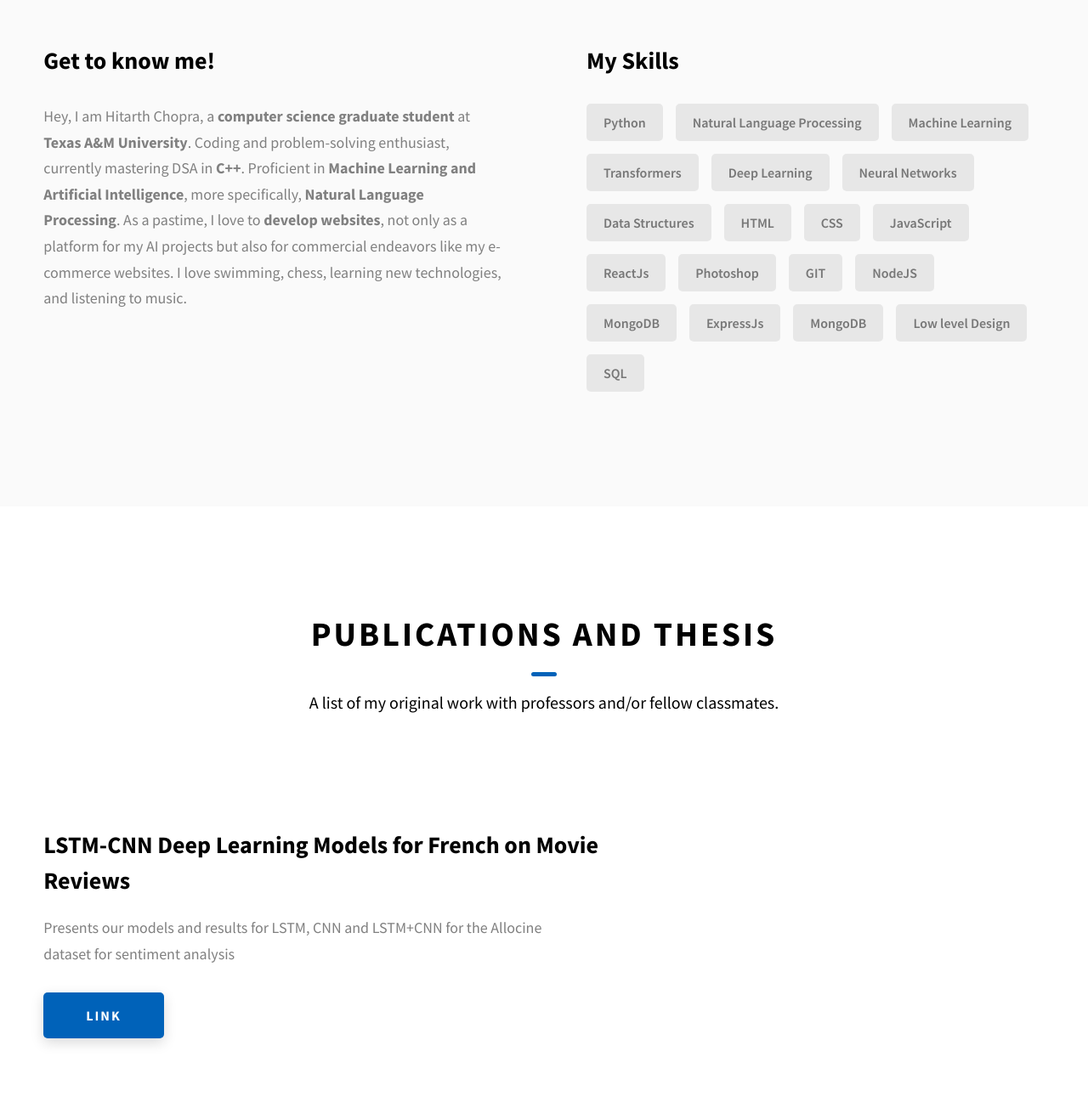
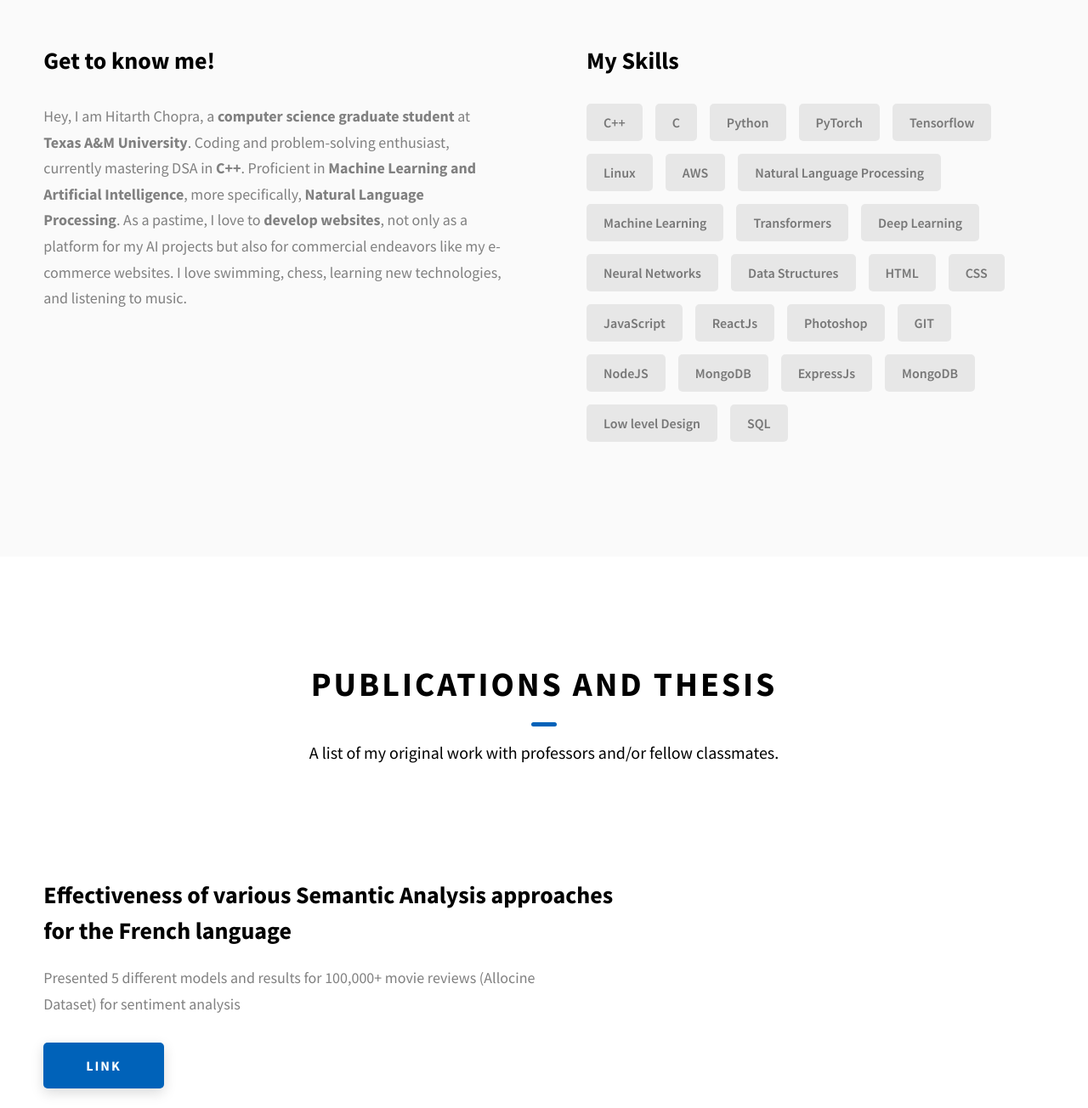
Before and after one commit to Hitarth24/DOPEFOLIO, a website: page index.html in a window 1280 px wide. Shown: the part 1020-2324 px from the top of the page at 85% size. Drawn offline with Linux system fonts and the light colour scheme.

Commit message:
Update index.html

```diff
--- a/index.html
+++ b/index.html
@@ -118,7 +118,7 @@
          <div class="home-hero__social">
           <a href="https://codeforces.com/profile/abmorpheus" class="home-hero__social-icon-link">
             <img
-              src="./assets/png/lclogo.png"
+              src="./assets/png/cflogo.png"
               alt="icon"
               class="home-hero__social-icon"
             />
@@ -151,7 +151,13 @@ I love swimming, chess, learning new technologies, and listening to music.
           <div class="about__content-skills">
             <h3 class="about__content-title">My Skills</h3>
             <div class="skills">
+              <div class="skills__skill">C++</div>
+              <div class="skills__skill">C</div>
               <div class="skills__skill">Python</div>
+              <div class="skills__skill">PyTorch</div>
+              <div class="skills__skill">Tensorflow</div>
+              <div class="skills__skill">Linux</div>
+              <div class="skills__skill">AWS</div>
               <div class="skills__skill">Natural Language Processing</div>
               <div class="skills__skill">Machine Learning</div>
               <div class="skills__skill">Transformers</div>
@@ -188,12 +194,12 @@ A list of my original work with professors and/or fellow classmates.
         <div class="projects__content">
           <div class="projects__row">
             <div class="projects__row-content">
-              <h3 class="projects__row-content-title">LSTM-CNN Deep Learning Models for French on Movie Reviews</h3>
+              <h3 class="projects__row-content-title">Effectiveness of various Semantic Analysis approaches for the French language</h3>
               <p class="projects__row-content-desc">
-                Presents our models and results for LSTM, CNN and LSTM+CNN for the Allocine dataset for sentiment analysis
+                Presented 5 different models and results for 100,000+ movie reviews (Allocine Dataset) for sentiment analysis
               </p>
               <a
-                href="https://drive.google.com/file/d/1eeM8Mbj5bVsYyzyp0ZZbqIO_lOMGT4nb/view?usp=sharing"
+                href="https://drive.google.com/file/d/1kQBL5xac7YYNxb_ua9l8_e9iMGTfONa3/view"
                 class="btn btn--med btn--theme dynamicBgClr"
                 target="_blank"
                 >Link</a
```
